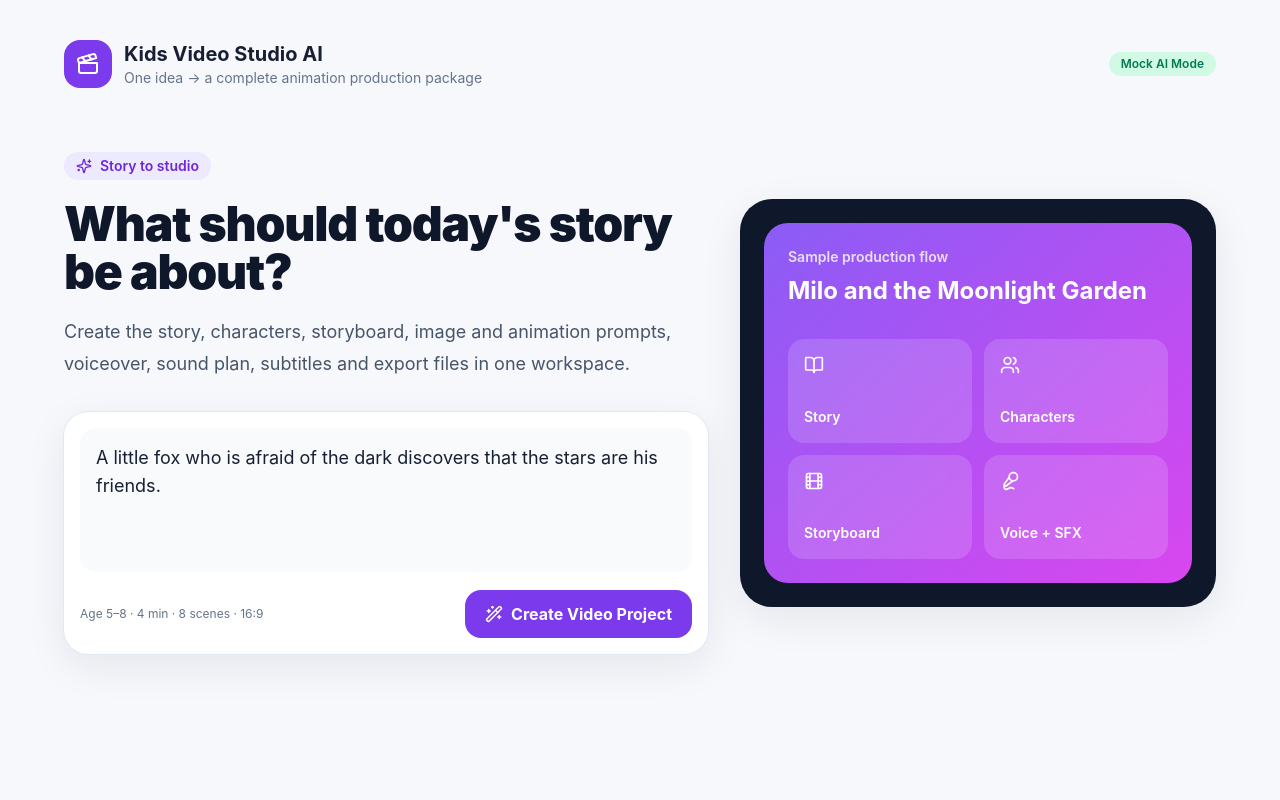
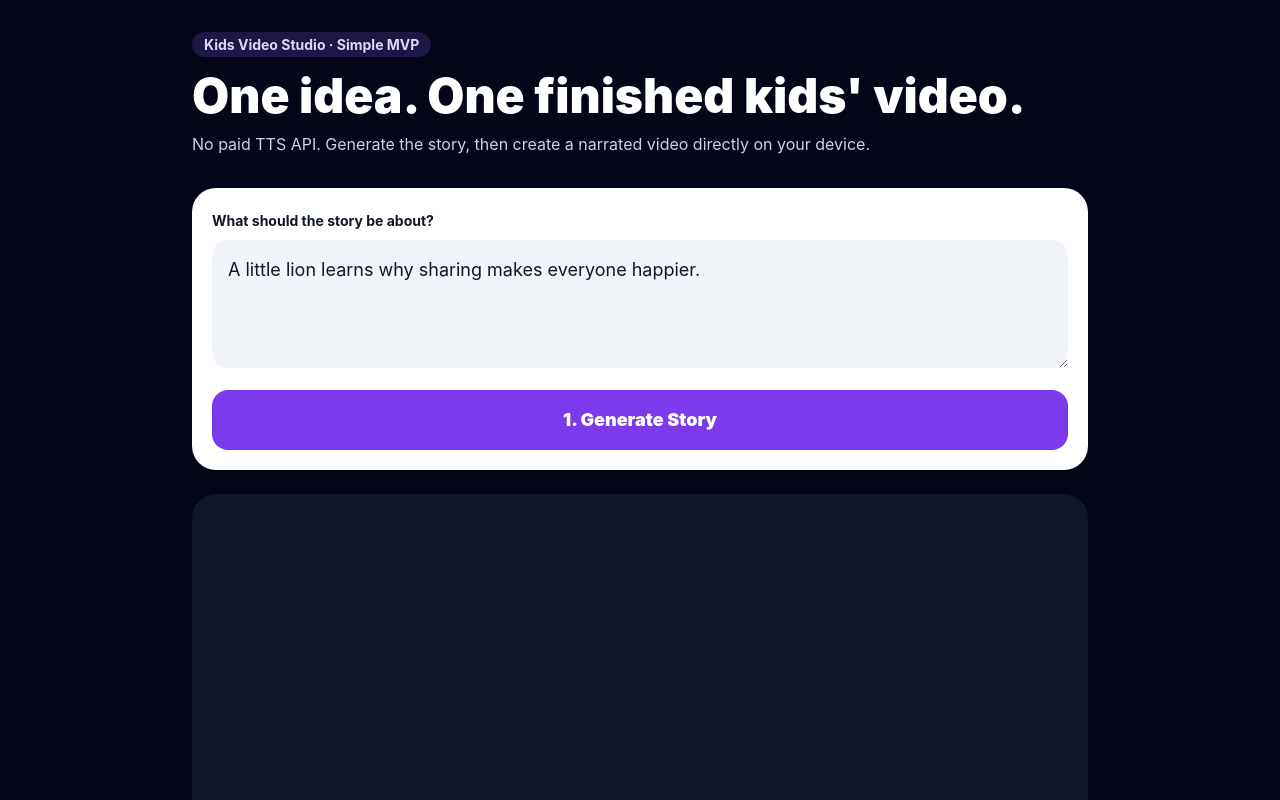
Before and after one commit to spiderralph6-rgb/kids-video-studio-ai, a Next.js app: page / in a window 1280 px wide. Shown: the top 800 px of the page. Built offline with nearby package versions, Linux system fonts and the light colour scheme.

Commit message:
Make simple video MVP the home page

```diff
--- a/app/page.tsx
+++ b/app/page.tsx
@@ -1,2 +1,5 @@
-import { StudioApp } from "@/components/StudioApp";
-export default function Page() { return <StudioApp />; }
+import { SimpleVideoApp } from "@/components/SimpleVideoApp";
+
+export default function Page() {
+  return <SimpleVideoApp />;
+}
```
